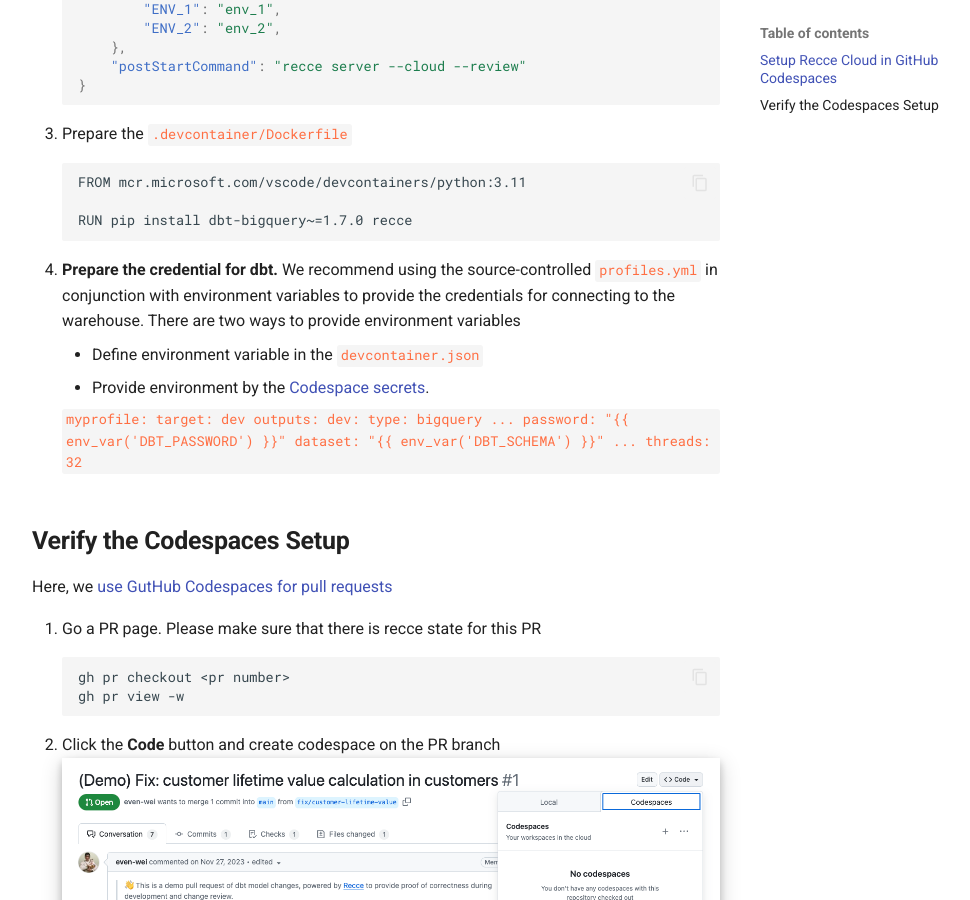
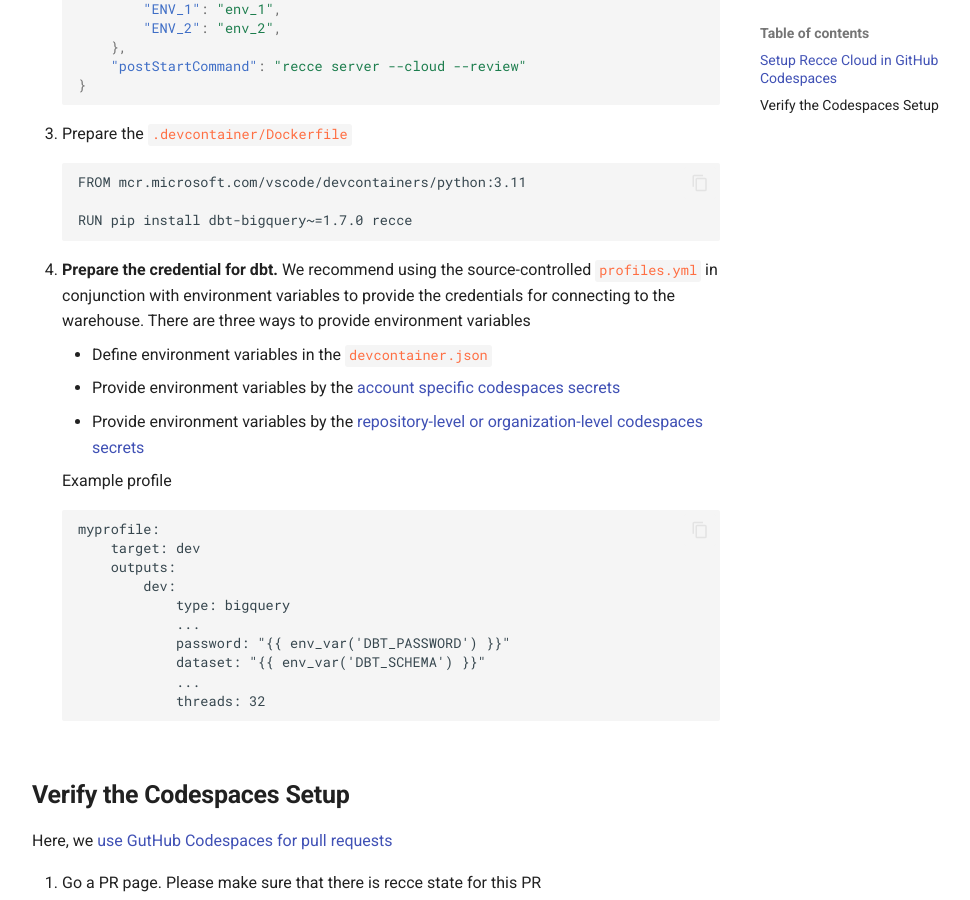
Before and after one commit to DataRecce/recce-documentation, an MkDocs documentation site: the page built from docs/docs/recce-cloud/setup-gh-codespaces.md, in a window 1280 px wide and 900 px high, scrolled down 1038 px. Shown: the whole window, without its empty margins (264-1234 px from the left). Built offline with MkDocs 1.6.1 and Material for MkDocs 9.7.7, drawn with Linux system fonts in a browser that asks for light colours; comment, search, counter and statistics services are not loaded.

Commit message:
Update the recce cloud setup steps
Signed-off-by: popcorny <celu@infuseai.io>

````diff
--- a/docs/docs/recce-cloud/setup-gh-codespaces.md
+++ b/docs/docs/recce-cloud/setup-gh-codespaces.md
@@ -36,11 +36,13 @@
 
     RUN pip install dbt-bigquery~=1.7.0 recce
     ```
-1. **Prepare the credential for dbt.** We recommend using the source-controlled `profiles.yml` in conjunction with environment variables to provide the credentials for connecting to the warehouse. There are two ways to provide environment variables
+1. **Prepare the credential for dbt.** We recommend using the source-controlled `profiles.yml` in conjunction with environment variables to provide the credentials for connecting to the warehouse. There are three ways to provide environment variables
 
-    - Define environment variable in the `devcontainer.json`
-    - Provide environment by the [Codespace secrets](https://docs.github.com/en/codespaces/managing-your-codespaces/managing-your-account-specific-secrets-for-github-codespaces).
+    - Define environment variables in the `devcontainer.json`
+    - Provide environment variables by the [account specific codespaces secrets](https://docs.github.com/en/codespaces/managing-your-codespaces/managing-your-account-specific-secrets-for-github-codespaces)
+    - Provide environment variables by the [repository-level or organization-level codespaces secrets](https://docs.github.com/en/codespaces/managing-codespaces-for-your-organization/managing-development-environment-secrets-for-your-repository-or-organization)
 
+    Example profile
     ```
     myprofile:
         target: dev
@@ -52,7 +54,7 @@
                 dataset: "{{ env_var('DBT_SCHEMA') }}"
                 ...
                 threads: 32
-        ```
+    ```
 
 
 ## Verify the Codespaces Setup
````
